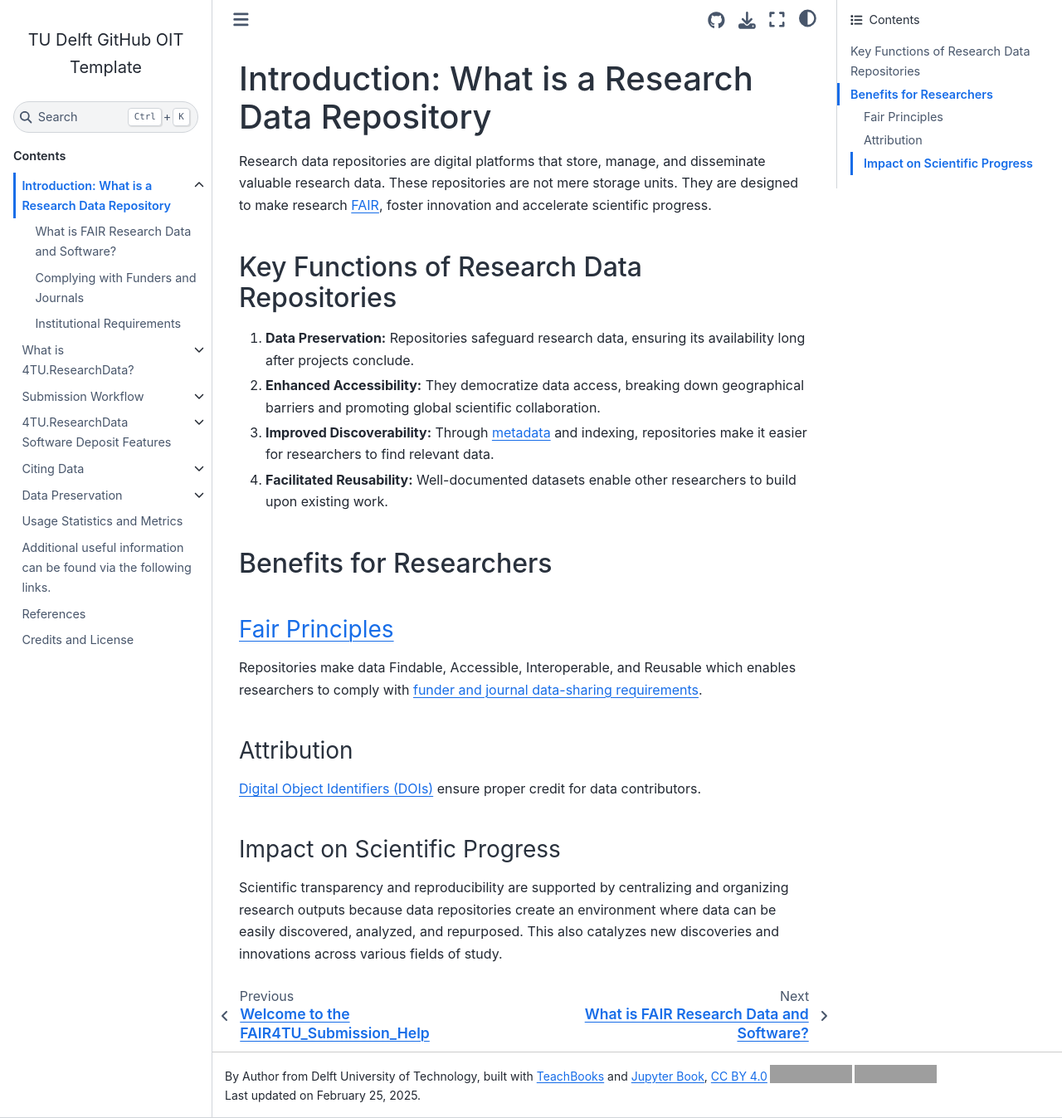
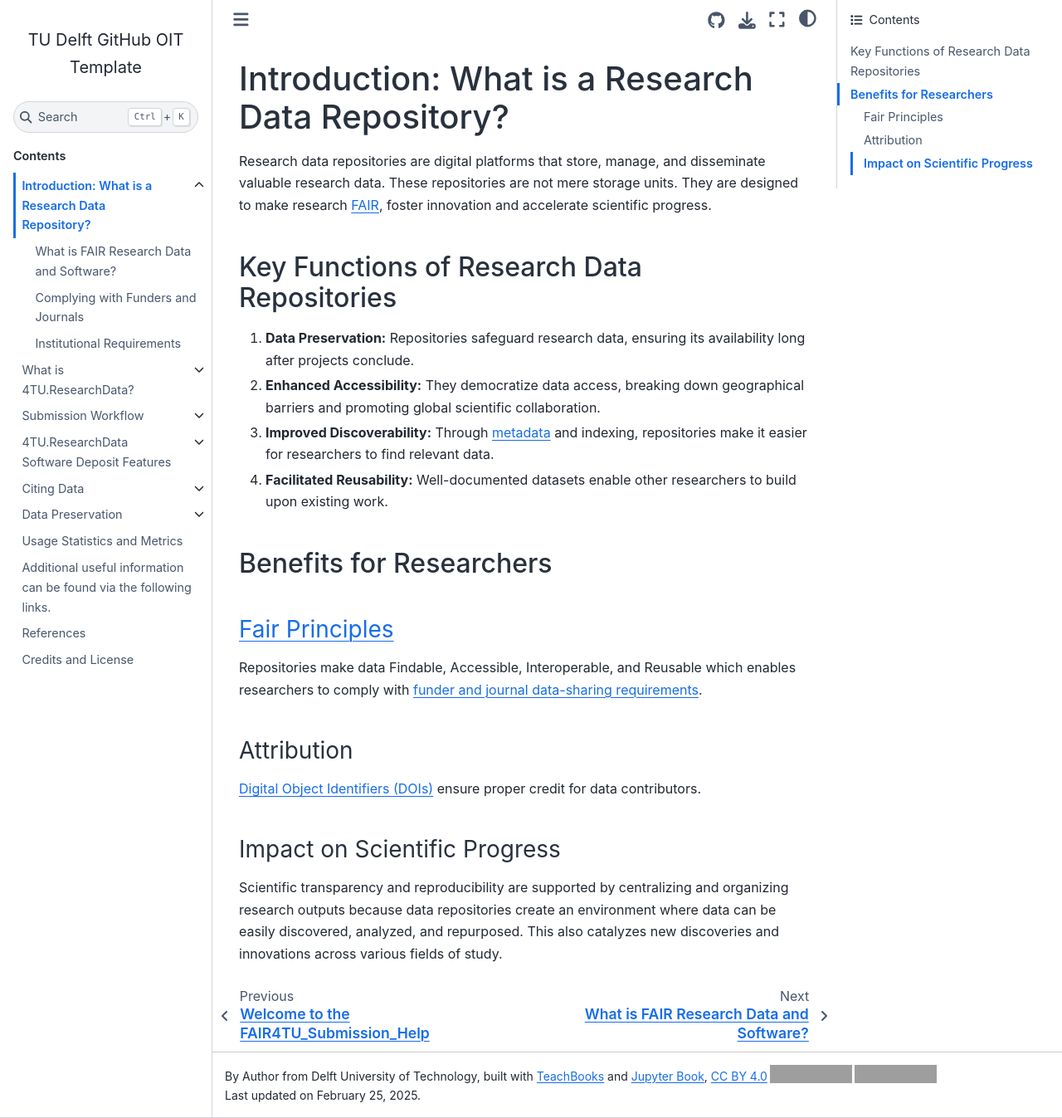
Before and after one commit to TUDelft-books/FAIR4TU_Submission_Help, a Jupyter Book: the page built from book/introduction/intro.md, in a window 1280 px wide and 1347 px high. Shown: the whole window at 83% size. Built offline with Jupyter Book 1.0.4 settings and Sphinx 7.4.7 and the Sphinx Book theme 1.1.4, drawn with Linux system fonts in a browser that asks for light colours; pages that are not in the unit, such as notebooks, are missing from menus; comment, search, counter and statistics services are not loaded; grey boxes are pictures that could not be loaded.

```diff
--- a/book/introduction/intro.md
+++ b/book/introduction/intro.md
@@ -1,4 +1,4 @@
-# Introduction: What is a Research Data Repository
+# Introduction: What is a Research Data Repository?
 
 Research data repositories are digital platforms that store, manage, and disseminate valuable research data. These repositories are not mere storage units. They are designed to make research [FAIR](/introduction/fair_data_and_software), foster innovation and accelerate scientific progress.
 
```
